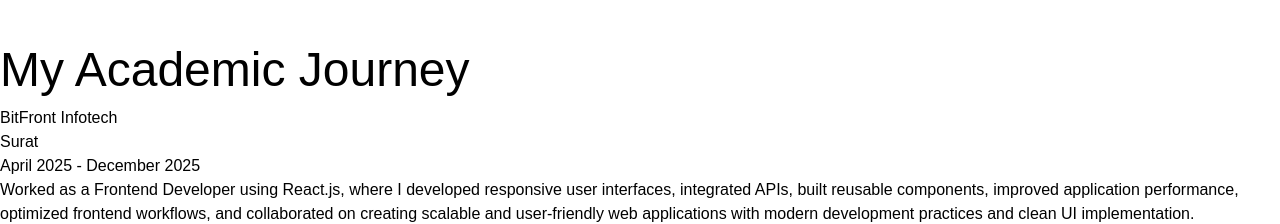
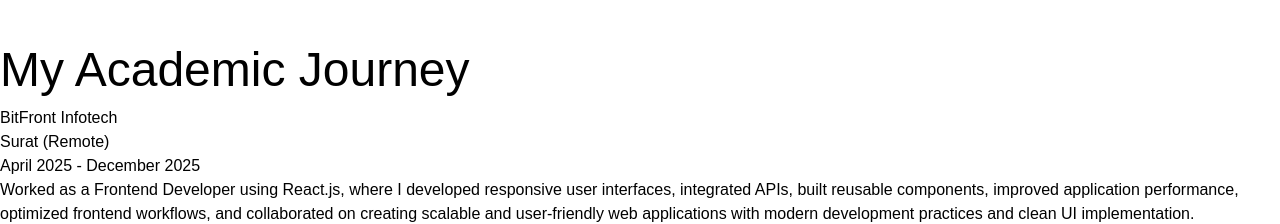
Before and after one commit to Deepkhatri22/Deep_Portfolio, a React (Vite) app: page / in a window 1280 px wide. Shown: the part 1900-2124 px from the top of the page. Built offline with nearby package versions, Linux system fonts and the light colour scheme; a web font is replaced by a local one.

Commit message:
Update Education.jsx

```diff
--- a/src/Component/Education.jsx
+++ b/src/Component/Education.jsx
@@ -50,7 +50,7 @@ function Education() {
               transition={{ duration: 1, delay: 0.4, ease: "easeOut" }}
             >
               <h3 className="text-2xl font text-white font-semibold tracking-tight">BitFront Infotech</h3>
-              <p className="text-white font">Surat</p>
+              <p className="text-white font">Surat (Remote)</p>
               <p className="text-white font">April 2025 - December 2025</p>
             </motion.div>
 
```
